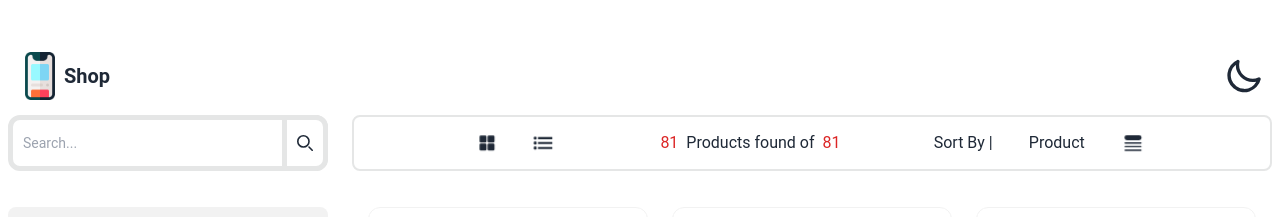
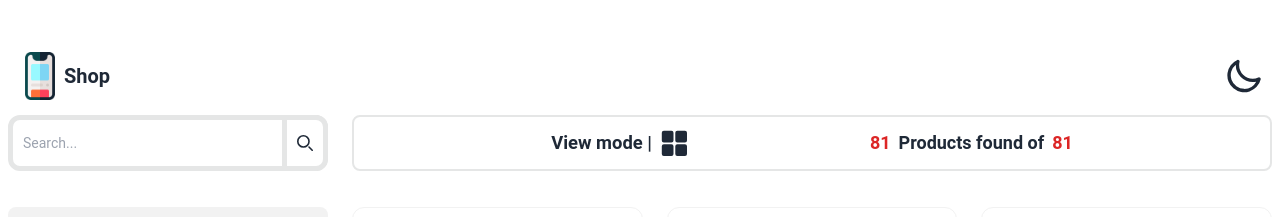
Before and after one commit to mahmoodiftee/Devtown-Task, a React (Vite) app: page / in a window 1280 px wide. Shown: the top 217 px of the page. Built offline with nearby package versions, Linux system fonts and the light colour scheme.

Commit message:
implemented grid view and list view functionality

```diff
--- a/src/Components/Card/GlobalCard.jsx
+++ b/src/Components/Card/GlobalCard.jsx
@@ -7,7 +7,7 @@ const GlobalCard = ({ card }) => {
                     <img
                         src={card.image}
                         alt="card-image"
-                        className="h-full w-full object-contain"
+                        className=" h-full w-full object-contain"
                     />
                 </div>
                 <div className="px-4">
--- /dev/null
+++ b/src/Components/Card/ListCard.jsx
@@ -0,0 +1,31 @@
+
+const ListCard = ({ card }) => {
+    return (
+        <div>
+            <div className="flex justify-between py-3 px-4 rounded-xl items-center gap-3 md:gap-6 w-full bg-base-100 shadow-md">
+                <div className="flex  flex-1 justify-start items-center gap-3 md:gap-6 w-full">
+                    <figure><img className="h-24 object-contain rounded-lg" src={card.image} alt="Movie" /></figure>
+                    <div className="">
+                        <h2 className="text-lg font-semibold">{card?.phone_name}</h2>
+                        <p className="text-sm font-semibold">Brand : {card?.brand} | Price : <span className="text-red-600">{card?.price}</span></p>
+                    </div>
+                </div>
+                <footer className="flex-1 full flex justify-end">
+                    <button className="btn btn-sm py-0 px-3 btn-neutral" >
+                        Details
+                    </button>
+                </footer>
+            </div>
+        </div>
+    );
+};
+
+export default ListCard;
+{/* <figure><img className="h-[50%] object-contain" src={card.image} alt="Movie" /></figure>
+                <div className="">
+                    <h2 className="card-title">New movie is released!</h2>
+                    <p>Click the button to watch on Jetflix app.</p>
+                    <div className="card-actions justify-end">
+                        <button className="btn btn-primary">Watch</button>
+                    </div>
+                </div> */}
--- a/src/Components/Filter/Filter.jsx
+++ b/src/Components/Filter/Filter.jsx
@@ -97,16 +97,21 @@ const Filter = () => {
                                     min={0}
                                     max="100"
                                     className="range"
-                                    step="25"
-                                    onChange={(e) => handleSelectedOption('selectedPrice', e.target.value)}
-                                    value={filters.selectedPrice || 0}
+                                    step="33"
+                                    onChange={(e) => {
+                                        handleSelectedOption('selectedPrice', e.target.value);
+                                        setFilters((prevFilters) => ({
+                                            ...prevFilters,
+                                            selectedPriceRange: parseInt(e.target.value, 10),
+                                        }));
+                                    }}
+                                    value={filters.selectedPriceRange || 0}
                                 />
                                 <div className="w-full flex justify-between text-xs px-2">
-                                    <span>40k</span>
-                                    <span>80k</span>
-                                    <span>120k</span>
-                                    <span>160k</span>
-                                    <span>200k</span>
+                                    <span>$0-300</span>
+                                    <span>$600</span>
+                                    <span>$900</span>
+                                    <span>$1200</span>
                                 </div>
                             </Disclosure.Panel>
                         </>
--- a/src/Components/Navbar/Navbar.jsx
+++ b/src/Components/Navbar/Navbar.jsx
@@ -1,18 +1,19 @@
-import { IoGrid, IoListSharp, IoSearch } from "react-icons/io5";
-import { HiQueueList } from "react-icons/hi2";
+import { IoGrid, IoListSharp } from "react-icons/io5";
 import { MdMenu } from "react-icons/md";
 import { useState } from "react";
 import { useCustomHook } from "../../Provider/Provider";
 
 const Navbar = () => {
-    const { setSearchedItem, count, totalData } = useCustomHook();
+    const { count, totalData, setSearchedItem, setIsGridView, isGridView } = useCustomHook();
     const [searchTerm, setSearchTerm] = useState('');
     console.log(totalData, count);
     const handleSearch = () => {
         setSearchedItem(searchTerm);
         console.log("searched Item: ", searchTerm);
     };
-
+    const handleViewModeToggle = () => {
+        setIsGridView(!isGridView);
+    };
 
     return (
         <div className="navbar p-0 justify-between rounded-xl bg-base-100">
@@ -32,30 +33,26 @@ const Navbar = () => {
                 <label htmlFor="my-drawer-2" className="btn btn-circle btn-ghost drawer-button text-2xl lg:hidden"><MdMenu /></label>
                 <div className="hidden md:flex md:justify-end md:flex-auto">
                     <div className="hidden md:flex justify-evenly items-center w-full h-10">
-                        <div className="flex gap-2">
-                            <div className="btn btn-circle text-lg btn-ghost ">
-                                <IoGrid />
-                            </div>
-                            <div className="btn text-2xl btn-circle btn-ghost">
-                                <IoListSharp />
-                            </div>
+
+                        <div className="flex gap-2 justify-center items-center">
+                            <h1 className="font-bold text-[1.15rem]">View mode |</h1>
+                            <label className="swap swap-rotate">
+                                <input
+                                    type="checkbox"
+                                    onChange={handleViewModeToggle}
+                                    checked={isGridView}
+                                />
+                                <div className="swap-on text-[1.8rem]" >< IoGrid /></div>
+                                <div className="swap-off text-[1.8rem]"><IoListSharp /></div>
+
+                            </label>
                         </div>
-                        <div className="flex gap-2">
-                            <span className="text-red-600">{count}</span>Products found of <span className="text-red-600">{totalData}</span>
-                        </div>
-                        <div className="flex items-center">
-                            Sort By | <span className="w-24 ml-4 text-center">Product</span>
-                            <div className="dropdown dropdown-end">
-                                <div tabIndex={0} role="button" className="btn btn-circle text-2xl btn-ghost m-1"><HiQueueList /></div>
-                                <ul tabIndex={0} className="dropdown-content mt-2 z-[1] menu p-2 shadow bg-base-100 rounded-box w-52">
-                                    <li><a>Item 1</a></li>
-                                    <li><a>Item 2</a></li>
-                                </ul>
-                            </div>
-                        </div>
+                        <h1 className="flex gap-2 font-bold text-lg">
+                            <span className="text-red-600 font-bold text-lg">{count}</span>Products found of <span className="text-red-600 font-bold text-lg">{totalData}</span>
+                        </h1>
                     </div>
                 </div>
-            </div>
+            </div >
         </div >
     );
 };
--- a/src/Pages/Home/Home.jsx
+++ b/src/Pages/Home/Home.jsx
@@ -2,18 +2,21 @@ import { useEffect, useState } from "react";
 import json from "../../assets/jsons/Oppo.json";
 import GlobalCard from "../../Components/Card/GlobalCard";
 import { useCustomHook } from "../../Provider/Provider";
+import ListCard from "../../Components/Card/ListCard";
 
 const Home = () => {
-  const { filters, setTotalData, searchedItem, setCount } = useCustomHook();
+  const { isGridView, filters, setTotalData, selectedPriceRange, searchedItem, setCount } = useCustomHook();
   const [allCards, setAllCards] = useState([]);
   const [filteredCards, setFilteredCards] = useState([]);
   console.log(searchedItem);
   useEffect(() => {
     setAllCards(json);
   }, []);
+
   useEffect(() => {
-    setTotalData(allCards);
-  }, []);
+    setTotalData(allCards.length);
+  }, [allCards]);
+
 
   useEffect(() => {
     const filterData = () => {
@@ -56,11 +59,9 @@ const Home = () => {
         );
       }
 
-      if (filters.selectedPrice && filters.selectedPrice !== "") {
-        const priceRange = parseInt(filters.selectedPrice, 10);
-
+      if (selectedPriceRange > 0) {
         filteredData = filteredData.filter(
-          (card) => card.price <= priceRange
+          (card) => card.price <= selectedPriceRange
         );
       }
       setTotalData(allCards.length);
@@ -74,11 +75,22 @@ const Home = () => {
   }, [allCards, filters, searchedItem]);
 
   return (
-    <div className='px-4 grid grid-cols-1 md:grid-cols-3 py-2 md:pb-20 gap-2 md:gap-6'>
-      {filteredCards.map((card) => (
-        <GlobalCard key={card.id} card={card} />
-      ))}
-    </div>
+    <>
+      {isGridView ? (
+        <div className='grid grid-cols-1 md:grid-cols-3 py-2 md:pb-20 gap-2 md:gap-6'>
+          {filteredCards.map((card) => (
+            <GlobalCard key={card.id} card={card} />
+          ))}
+        </div>
+      ) : (
+        <div className='flex flex-col py-2 md:pb-20 px-2 md:px-4 gap-2 md:gap-3'>
+          {filteredCards.map((card) => (
+            <ListCard key={card.id} card={card} />
+          ))}
+        </div>
+      )}
+    </>
+
   );
 };
 
--- a/src/Provider/Provider.jsx
+++ b/src/Provider/Provider.jsx
@@ -3,6 +3,9 @@ import { createContext, useContext, useState } from 'react';
 export const FilterContext = createContext();
 
 const Provider = ({ children }) => {
+  const [isGridView, setIsGridView] = useState(true);
+  console.log('clicked',isGridView);
+
   const [filters, setFilters] = useState({
     selectedBrand: null,
     selectedOS: null,
@@ -14,11 +17,12 @@ const Provider = ({ children }) => {
   const [searchedItem, setSearchedItem] = useState('');
   const [count, setCount] = useState('');
   const [totalData, setTotalData] = useState('');
+  const [selectedPriceRange, setSelectedPriceRange] = useState(0);
   console.log(totalData, count);
 
   console.log(searchedItem);
   return (
-    <FilterContext.Provider value={{ totalData, setTotalData, count, setCount, loading, filters, searchedItem, setFilters, setSearchedItem }}>
+    <FilterContext.Provider value={{ isGridView, setIsGridView, selectedPriceRange, setSelectedPriceRange, totalData, setTotalData, count, setCount, loading, filters, searchedItem, setFilters, setSearchedItem }}>
       {children}
     </FilterContext.Provider>
   );
```
